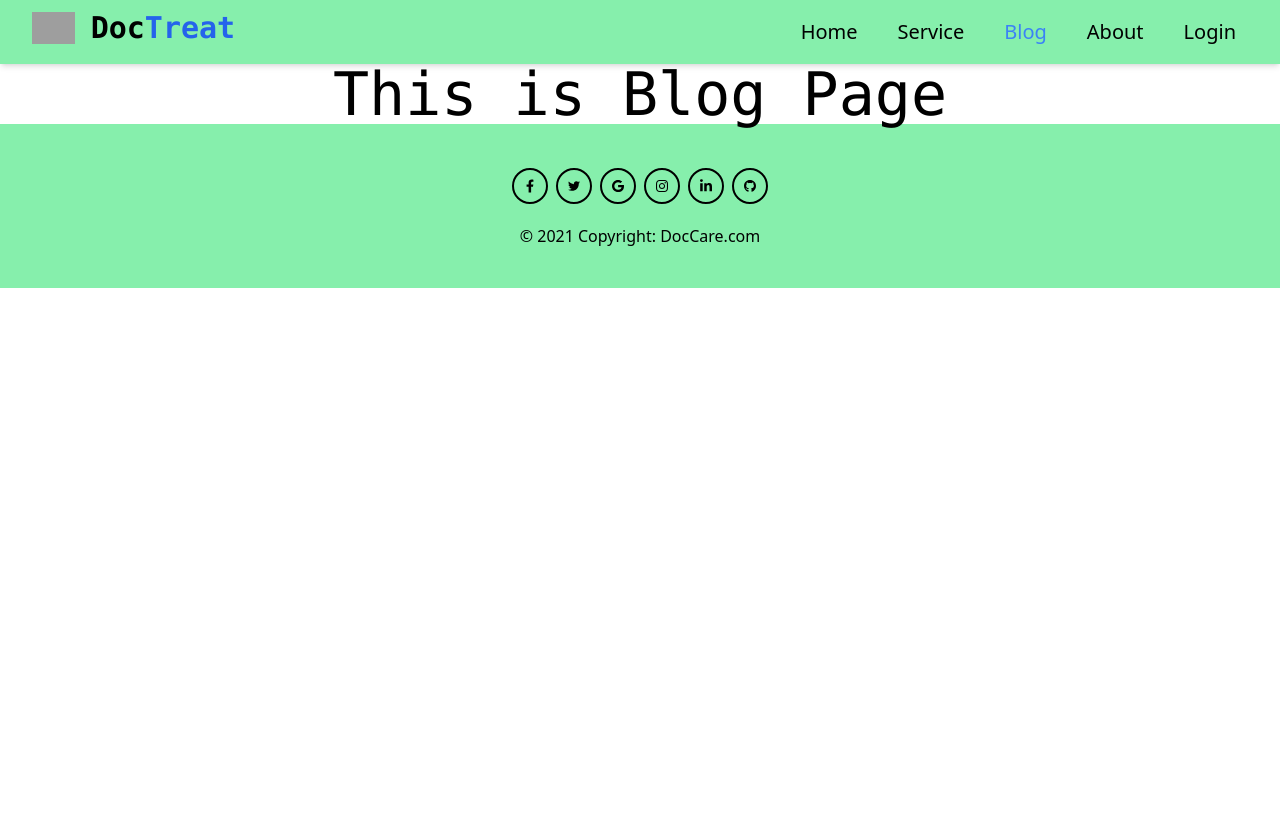
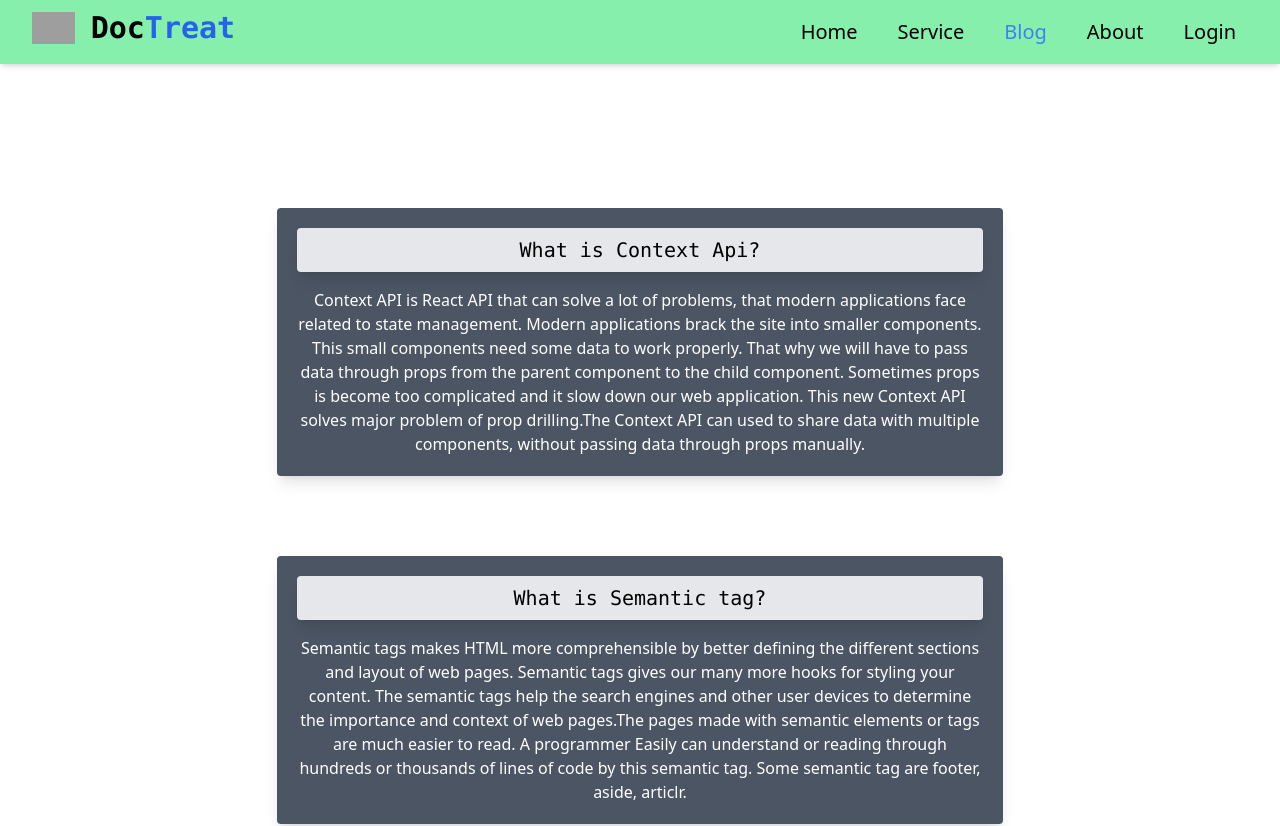
Before and after one commit to joypaul3592/Dcotor-managment-app, a React (Create React App) app: page /blog in a window 1280 px wide. Shown: the top 826 px of the page. Before the commit the page ends 800 px from the top, so only its background shows below. Built offline with nearby package versions, Linux system fonts and the light colour scheme; no server answers; grey boxes are pictures that could not be loaded.

Commit message:
adding blog page design

```diff
--- a/src/Components/Blog/Blog.js
+++ b/src/Components/Blog/Blog.js
@@ -3,7 +3,18 @@ import React from 'react';
 const Blog = () => {
     return (
         <div>
-            <h1 className=' text-6xl font-mono'>This is Blog Page</h1>
+            <div className="blog-container max-w-7xl mx-auto py-36">
+                <div className='px-0 md:px-16 w-10/12  md:w-8/12 mx-auto'>
+                    <div className="bg-gray-600 p-5 rounded mb-20 text-white shadow-lg">
+                        <h1 className='w-full bg-gray-200 p-2 text-black text-xl font-mono rounded shadow-lg mb-4'>What is Context Api?</h1>
+                        <p>Context API is React API that can solve a lot of problems, that modern applications face related to state management. Modern applications brack the site into smaller components. This small components need some data to work properly. That why we will have to pass data through props from the parent component to the child component. Sometimes props is become too complicated  and it slow down our web application. This new Context API solves major problem  of prop drilling.The Context API can used to share data with multiple components, without passing data through props manually.</p>
+                    </div>
+                    <div className="bg-gray-600 p-5 rounded  text-white shadow-lg">
+                        <h1 className='w-full bg-gray-200 p-2 text-black text-xl font-mono rounded shadow-lg mb-4'>What is Semantic tag?</h1>
+                        <p>Semantic tags makes HTML more comprehensible by better defining the different sections and layout of web pages. Semantic tags gives our many more hooks for styling your content. The semantic tags help the search engines and other user devices to determine the importance and context of web pages.The pages made with semantic elements or tags are much easier to read. A programmer  Easily can understand or  reading through hundreds or thousands of lines of code by this semantic tag. Some semantic tag are footer, aside, articlr. </p>
+                    </div>
+                </div>
+            </div>
         </div>
     );
 };
```
